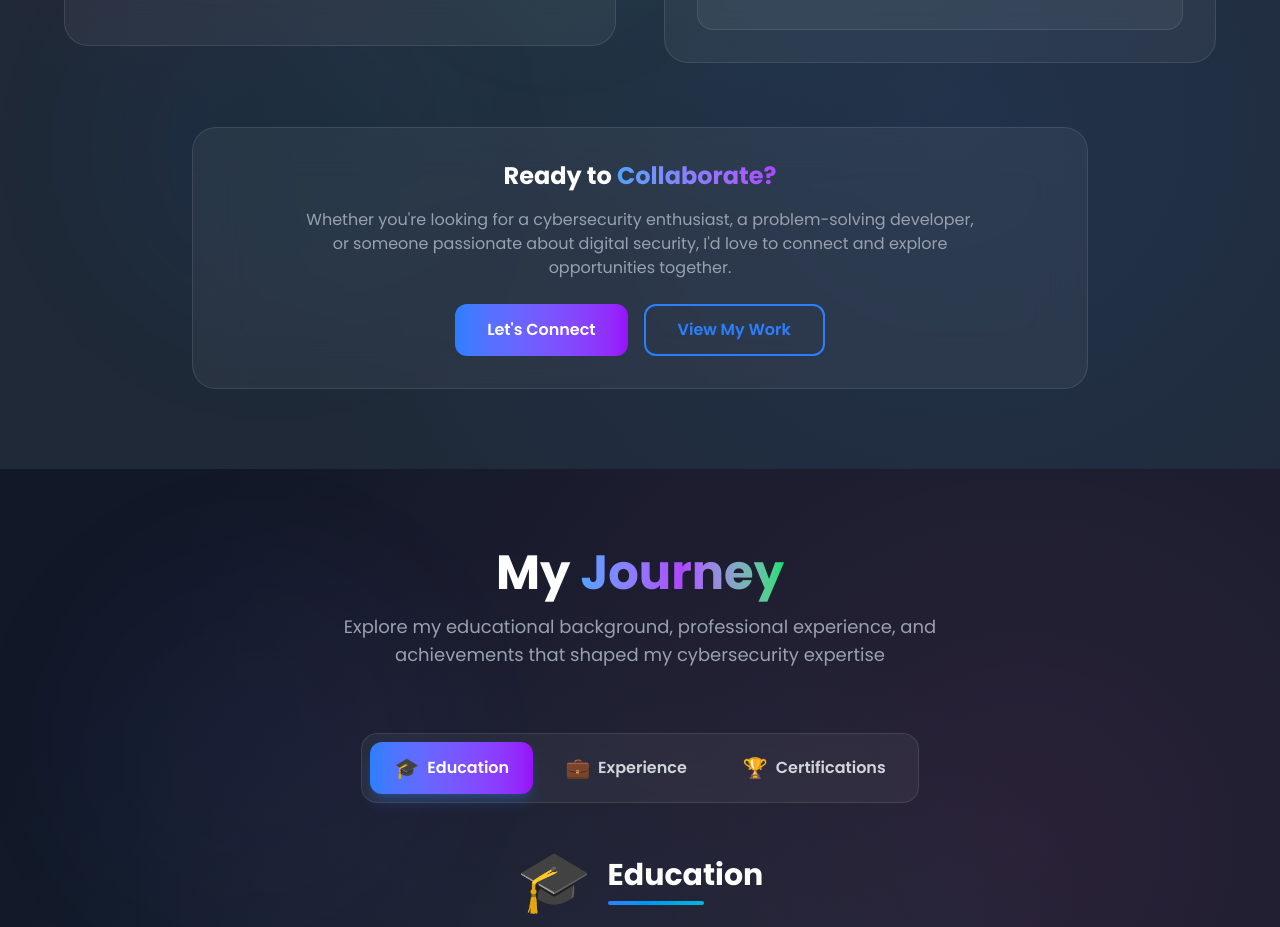
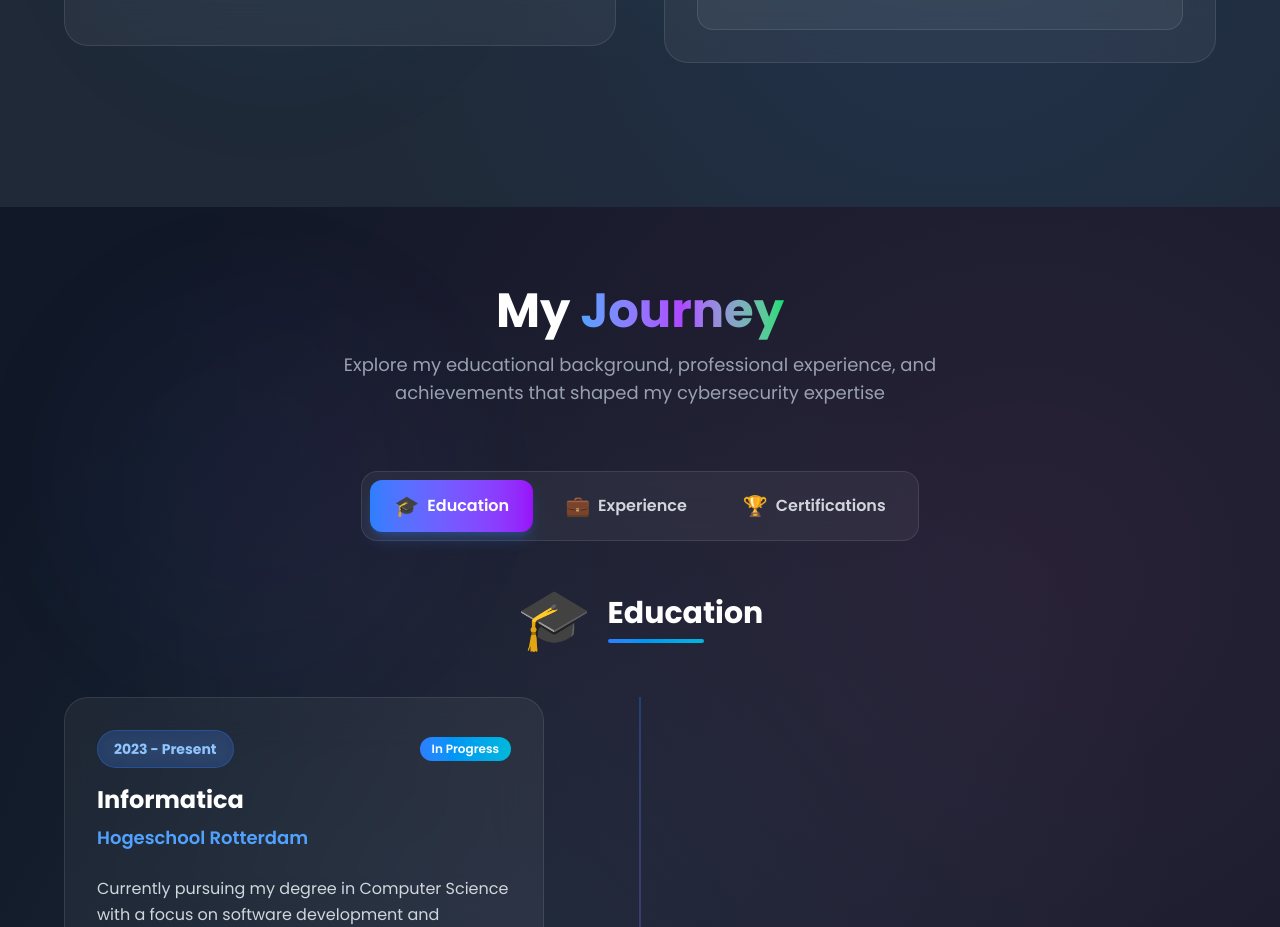
Before and after one commit to Motje3/Portfoliov2, a React (Vite) app in the folder my-portfolio/: page / in a window 1280 px wide. Shown: the part 1720-2647 px from the top of the page. Built offline with nearby package versions, Linux system fonts and the light colour scheme.

Commit message:
removed last section in the about section

```diff
--- a/my-portfolio/src/components/AboutSection.tsx
+++ b/my-portfolio/src/components/AboutSection.tsx
@@ -376,46 +376,6 @@
             </motion.div>
           </motion.div>
         </div>
-
-        {/* Bottom CTA */}
-        <motion.div
-          className="text-center"
-          initial={{ opacity: 0, y: 30 }}
-          whileInView={{ opacity: 1, y: 0 }}
-          transition={{ duration: 0.8, delay: 0.4 }}
-          viewport={{ once: true }}
-        >
-          <div className="bg-white/5 backdrop-blur-xl border border-white/10 rounded-3xl p-8 max-w-4xl mx-auto hover:bg-white/8 hover:border-white/20 transition-all duration-500">
-            <h4 className="text-2xl font-bold text-white mb-4">
-              Ready to{" "}
-              <span className="text-transparent bg-clip-text bg-gradient-to-r from-blue-400 to-purple-500">
-                Collaborate?
-              </span>
-            </h4>
-            <p className="text-gray-400 mb-6 max-w-2xl mx-auto">
-              Whether you're looking for a cybersecurity enthusiast, a
-              problem-solving developer, or someone passionate about digital
-              security, I'd love to connect and explore opportunities together.
-            </p>
-            <div className="flex flex-col sm:flex-row gap-4 justify-center">
-              <motion.button
-                className="bg-gradient-to-r from-blue-500 to-purple-600 hover:from-blue-600 hover:to-purple-700 text-white font-semibold py-3 px-8 rounded-xl transition-all duration-300 hover:shadow-lg hover:shadow-blue-500/30"
-                whileHover={{ scale: 1.05 }}
-                whileTap={{ scale: 0.95 }}
-              >
-                Let's Connect
-              </motion.button>
-
-              <motion.button
-                className="border-2 border-blue-500 hover:bg-blue-500 text-blue-500 hover:text-white px-8 py-3 rounded-xl font-semibold transition-all duration-300 hover:shadow-lg hover:shadow-blue-500/30"
-                whileHover={{ scale: 1.05 }}
-                whileTap={{ scale: 0.95 }}
-              >
-                View My Work
-              </motion.button>
-            </div>
-          </div>
-        </motion.div>
       </div>
     </motion.section>
   );
```
